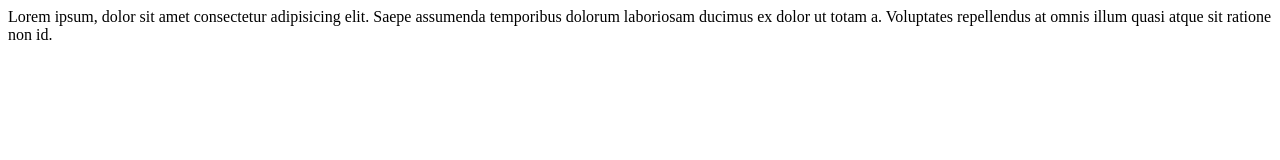
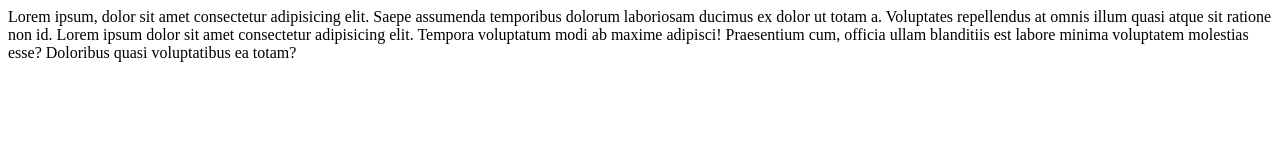
Before and after one commit to sudhanshushekharr/learn-git, a plain HTML site: page index.html in a window 1280 px wide. Drawn offline with Linux system fonts and the light colour scheme.

Commit message:
update index file

```diff
--- a/index.html
+++ b/index.html
@@ -7,5 +7,6 @@
 </head>
 <body>
     Lorem ipsum, dolor sit amet consectetur adipisicing elit. Saepe assumenda temporibus dolorum laboriosam ducimus ex dolor ut totam a. Voluptates repellendus at omnis illum quasi atque sit ratione non id.
+    Lorem ipsum dolor sit amet consectetur adipisicing elit. Tempora voluptatum modi ab maxime adipisci! Praesentium cum, officia ullam blanditiis est labore minima voluptatem molestias esse? Doloribus quasi voluptatibus ea totam?
 </body>
 </html>
```
